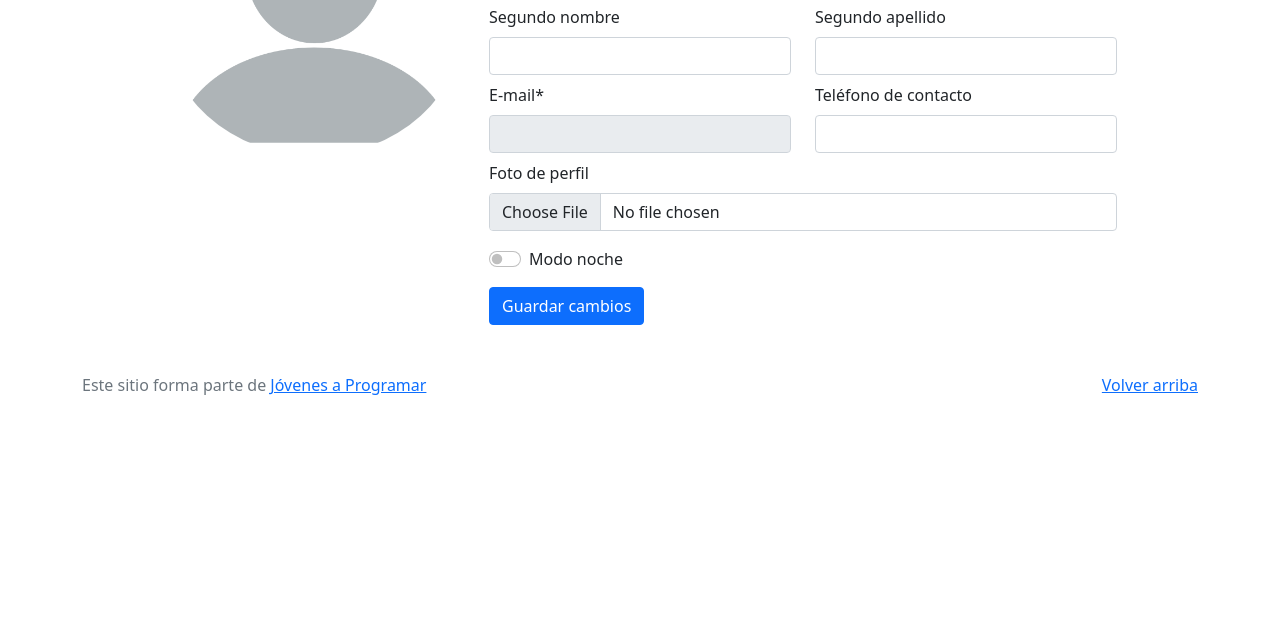
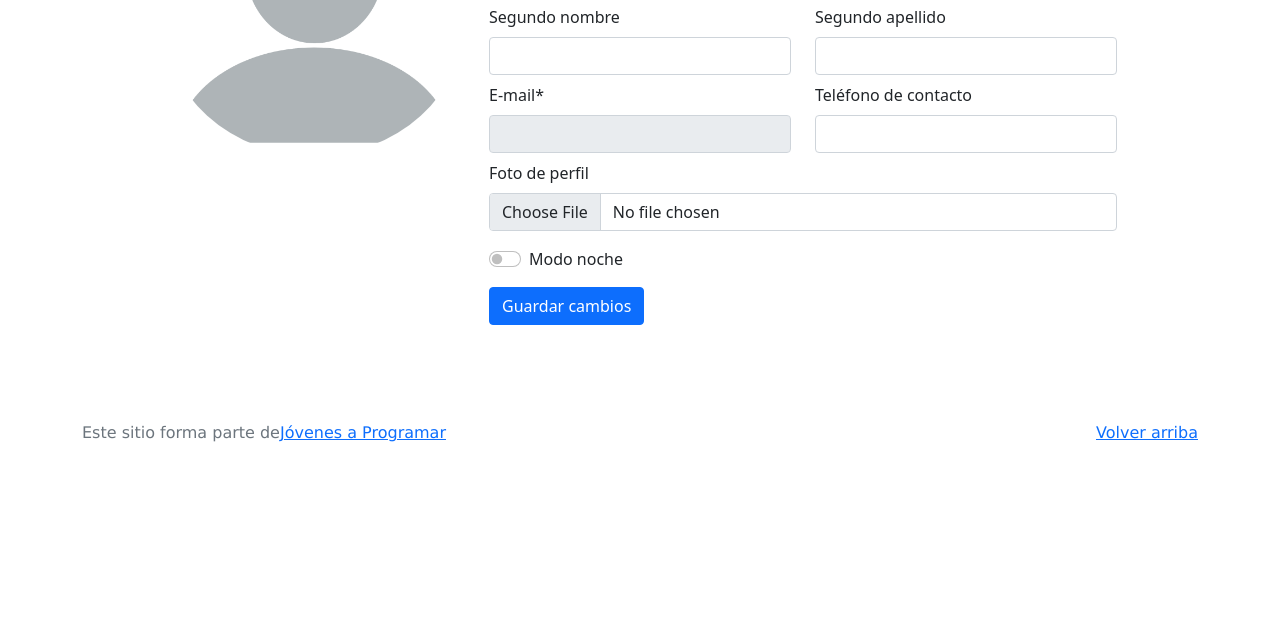
Before and after one commit to Valentina96-ER/Entrega-4, a plain HTML site: page workspace-inicial/my-profile.html in a window 1280 px wide. Shown: the part 183-800 px from the top of the page. Drawn offline with nearby package versions, Linux system fonts and the light colour scheme.

Commit message:
Añadir Styles.css

```diff
--- a/workspace-inicial/my-profile.html
+++ b/workspace-inicial/my-profile.html
@@ -9,6 +9,7 @@
   <!-- Bootstrap CSS -->
   <link href="https://cdn.jsdelivr.net/npm/bootstrap@5.1.3/dist/css/bootstrap.min.css" rel="stylesheet">
   <link href="https://cdn.jsdelivr.net/npm/bootstrap-icons/font/bootstrap-icons.css" rel="stylesheet">
+  <link href="css/styles.css" rel="stylesheet">
 </head>
 
 <body>
```
